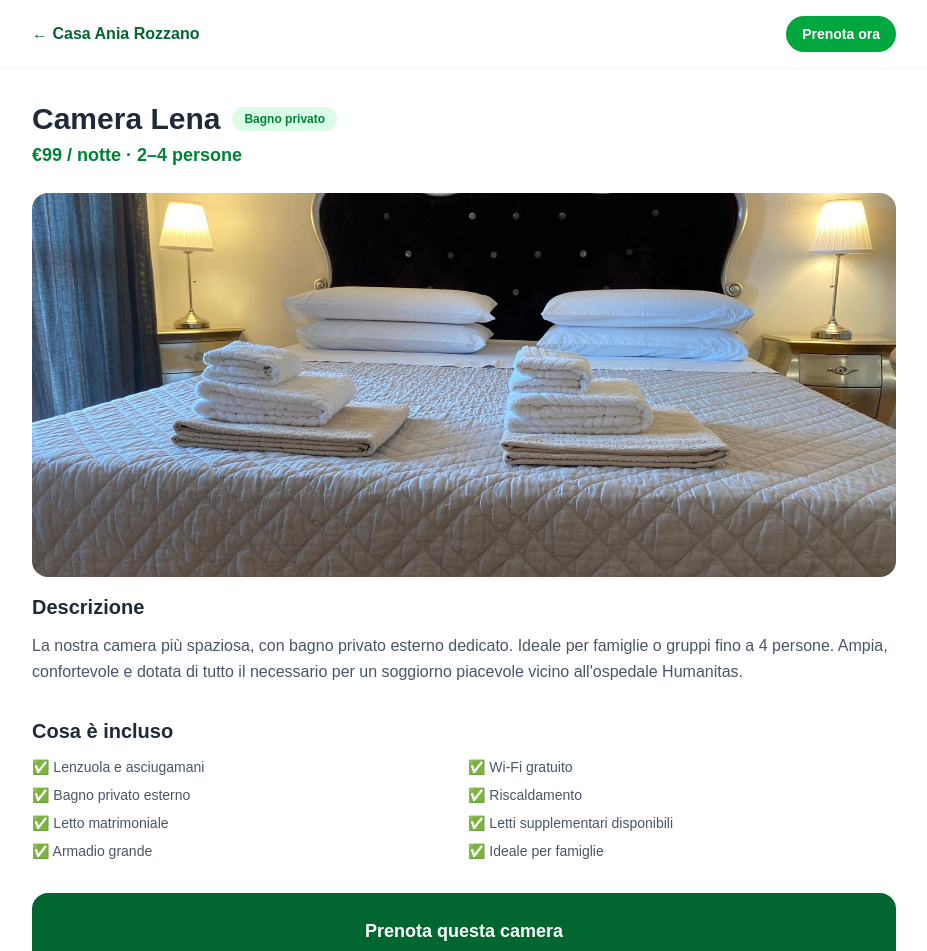
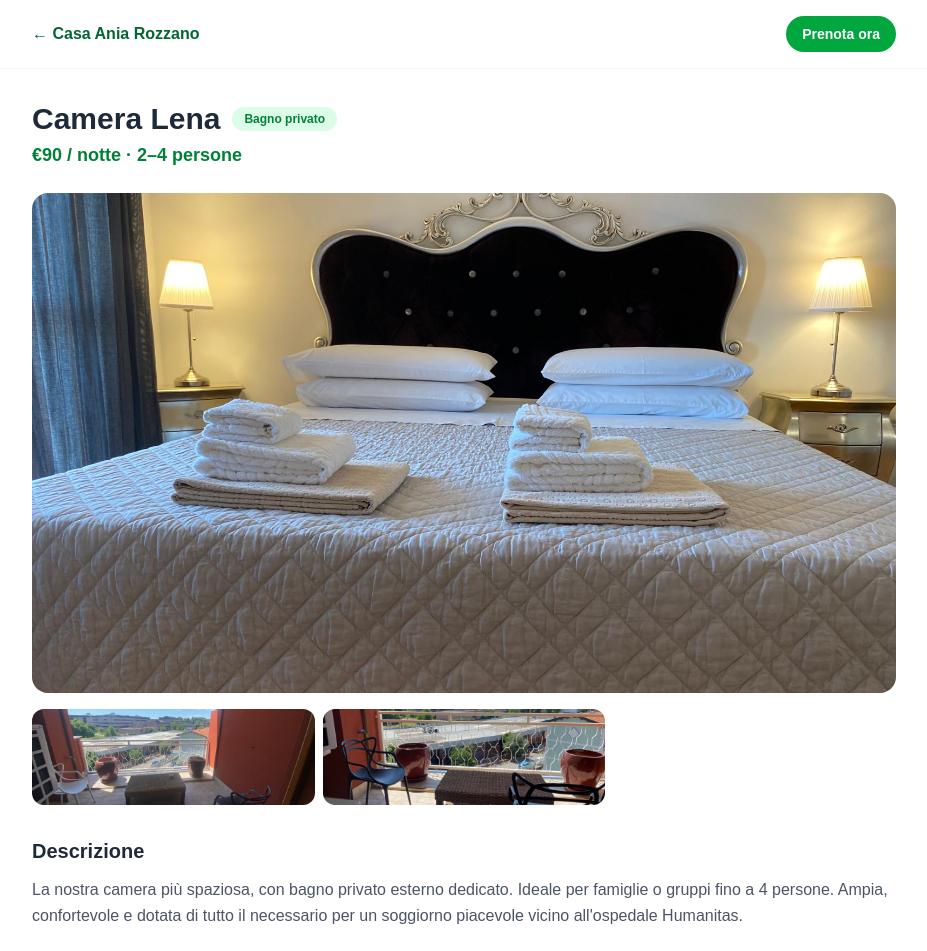
Before and after one commit to CasaAnia/sito-casaania, a Next.js app: page /camere/lena in a window 1280 px wide. Shown: the top 951 px of the page, without its empty margins (176-1103 px from the left). Built offline with nearby package versions, Linux system fonts and the light colour scheme.

Commit message:
Lena: add lightbox, gallery (foto2+3 vista Humanitas), fix price to €90

```diff
--- a/app/camere/lena/page.tsx
+++ b/app/camere/lena/page.tsx
@@ -1,15 +1,36 @@
+'use client'
 import Link from 'next/link'
+import { useState } from 'react'
 
 const PHONE = '3427004345'
 const PHONE_DISPLAY = '342 700 4345'
 const WA_LINK = `https://wa.me/39${PHONE}`
 const TEL_LINK = `tel:+39${PHONE}`
+const PHOTOS = [1, 2, 3]
 
 export default function CameraLena() {
+  const [lightbox, setLightbox] = useState<number | null>(null)
+  const lightboxIdx = lightbox !== null ? PHOTOS.indexOf(lightbox) : -1
+
   return (
     <main className="min-h-screen bg-white text-gray-900">
 
-      <header className="bg-white border-b border-gray-100 sticky top-0 z-50">
+      {/* LIGHTBOX */}
+      {lightbox !== null && (
+        <div className="fixed inset-0 bg-black/90 z-50 flex items-center justify-center p-4"
+          onClick={() => setLightbox(null)}>
+          <button className="absolute top-4 right-4 text-white text-3xl font-bold">✕</button>
+          <button className="absolute left-4 text-white text-4xl font-bold px-2"
+            onClick={e => { e.stopPropagation(); setLightbox(PHOTOS[lightboxIdx > 0 ? lightboxIdx - 1 : PHOTOS.length - 1]) }}>‹</button>
+          <img src={`/camere/lena/foto${lightbox}.jpg`} alt=""
+            className="max-w-full max-h-full object-contain rounded-xl"
+            onClick={e => e.stopPropagation()} />
+          <button className="absolute right-4 text-white text-4xl font-bold px-2"
+            onClick={e => { e.stopPropagation(); setLightbox(PHOTOS[lightboxIdx < PHOTOS.length - 1 ? lightboxIdx + 1 : 0]) }}>›</button>
+        </div>
+      )}
+
+      <header className="bg-white border-b border-gray-100 sticky top-0 z-40">
         <div className="max-w-4xl mx-auto px-4 py-4 flex items-center justify-between">
           <Link href="/" className="flex items-center gap-2 text-green-800 font-bold">
             ← Casa Ania Rozzano
@@ -27,10 +48,20 @@ export default function CameraLena() {
           <h1 className="text-3xl font-bold text-gray-800">Camera Lena</h1>
           <span className="text-xs bg-green-100 text-green-700 px-3 py-1 rounded-full font-semibold">Bagno privato</span>
         </div>
-        <p className="text-green-700 font-semibold text-lg mb-6">€99 / notte · 2–4 persone</p>
+        <p className="text-green-700 font-semibold text-lg mb-6">€90 / notte · 2–4 persone</p>
 
-        <div className="rounded-2xl h-64 md:h-96 overflow-hidden mb-4">
+        <div className="rounded-2xl h-80 md:h-[500px] overflow-hidden mb-4 cursor-pointer"
+          onClick={() => setLightbox(1)}>
           <img src="/camere/lena/foto1.jpg" alt="Camera Lena" className="w-full h-full object-cover" />
+        </div>
+
+        <div className="grid grid-cols-3 gap-2 mb-8">
+          {[2, 3].map(n => (
+            <div key={n} className="rounded-xl h-24 overflow-hidden cursor-pointer"
+              onClick={() => setLightbox(n)}>
+              <img src={`/camere/lena/foto${n}.jpg`} alt={`Camera Lena ${n}`} className="w-full h-full object-cover" />
+            </div>
+          ))}
         </div>
 
         <div className="mb-8">
```
Also changed, not shown: public/camere/lena/foto2.jpg (added), public/camere/lena/foto3.jpg (added).
